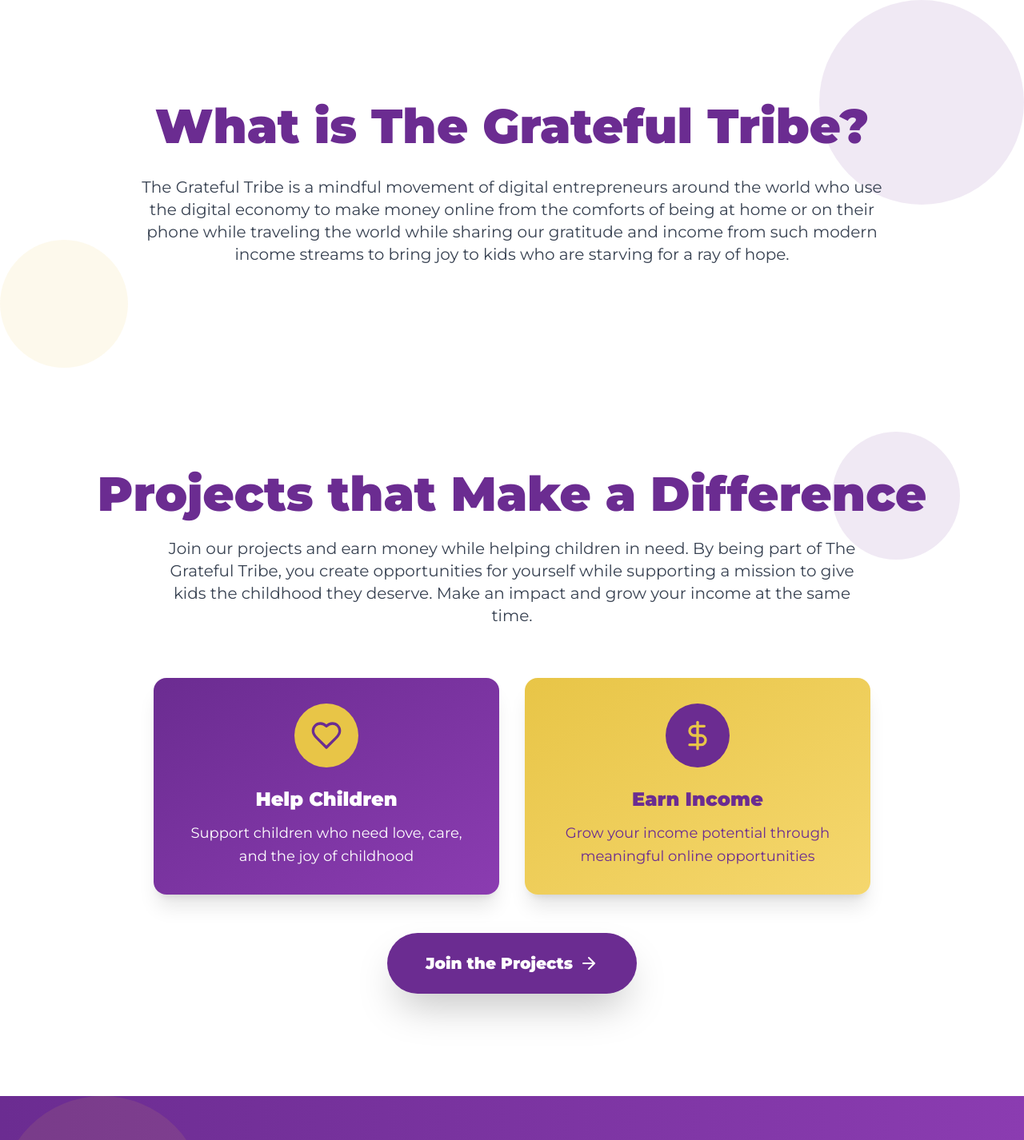
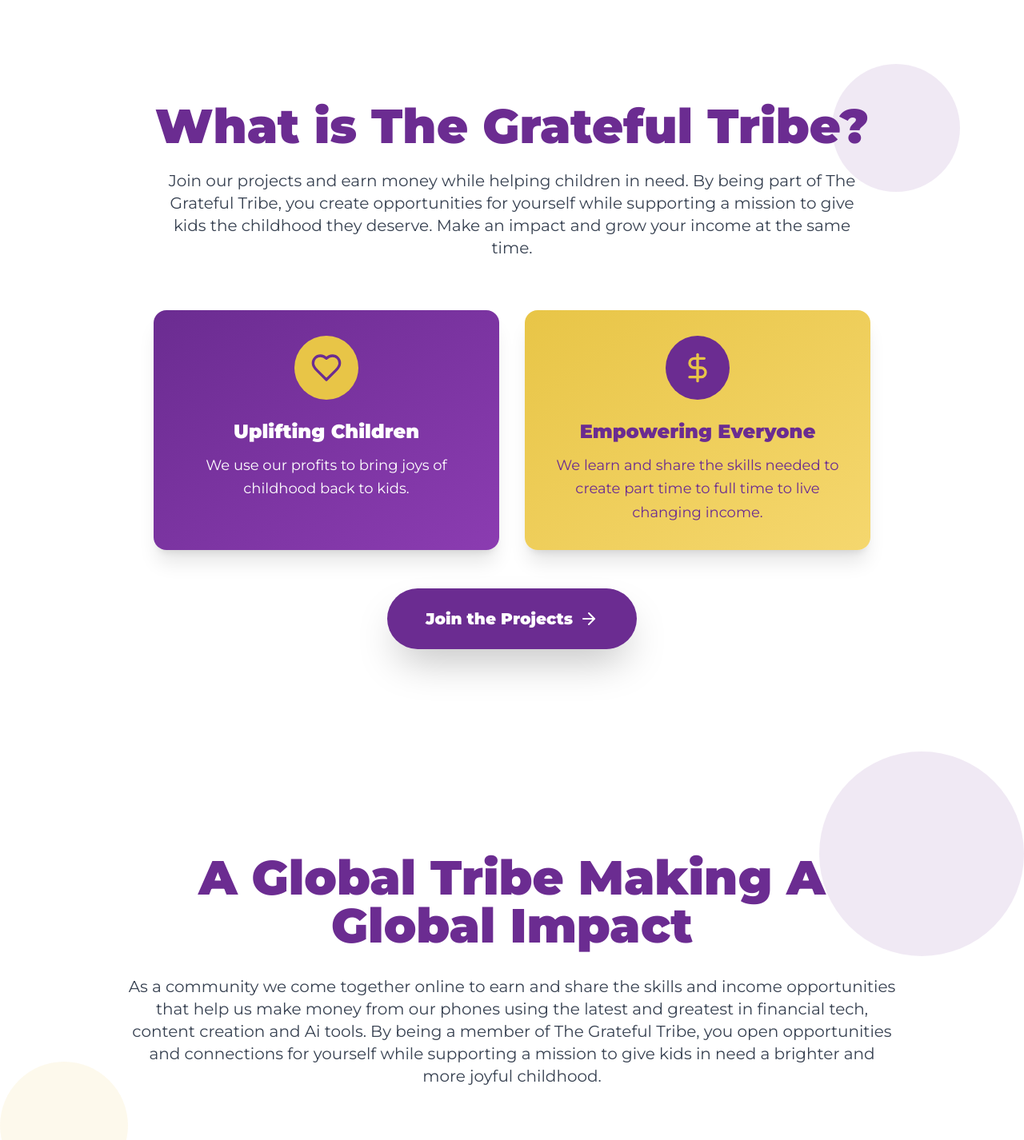
Before and after one commit to Tanjeelur/the-greateful-tribe, a React (Vite) app: page / in a window 1280 px wide. Shown: the part 800-2226 px from the top of the page at 80% size. Built offline with nearby package versions, Linux system fonts and the light colour scheme.

Commit message:
Homepage sections re-arranged and text updated

```diff
--- a/src/pages/HomePage.tsx
+++ b/src/pages/HomePage.tsx
@@ -128,21 +128,7 @@ export default function HomePage() {
         </div> */}
       </section>
 
-      <section className="py-20 md:py-32 bg-white relative overflow-hidden">
-        <DecorativeCircle color="purple" size="large" position="top-0 right-0" />
-        <DecorativeCircle color="gold" size="medium" position="bottom-0 left-0" />
 
-        <div className="max-w-5xl mx-auto px-4 sm:px-6 lg:px-8 relative z-10">
-          <div className="text-center">
-            <h2 className="text-4xl md:text-6xl font-black text-[#6B2C91] mb-8">
-              What is The Grateful Tribe?
-            </h2>
-            <p className="text-lg md:text-xl text-gray-700 leading-relaxed">
-              The Grateful Tribe is a mindful movement of digital entrepreneurs around the world who use the digital economy to make money online from the comforts of being at home or on their phone while traveling the world while sharing our gratitude and income from such modern income streams to bring joy to kids who are starving for a ray of hope.
-            </p>
-          </div>
-        </div>
-      </section>
 
       <section className="py-20 md:py-32 bg-white relative overflow-hidden">
         <DecorativeCircle color="purple" size="medium" position="top-20 right-20" />
@@ -150,7 +136,8 @@ export default function HomePage() {
         <div className="max-w-6xl mx-auto px-4 sm:px-6 lg:px-8 relative z-10">
           <div className="text-center mb-16">
             <h2 className="text-4xl md:text-6xl font-black text-[#6B2C91] mb-6">
-              Projects that Make a Difference
+
+              What is The Grateful Tribe?
             </h2>
             <p className="text-lg md:text-xl text-gray-700 max-w-4xl mx-auto leading-relaxed mb-8">
               Join our projects and earn money while helping children in need. By being part of The Grateful Tribe, you create opportunities for yourself while supporting a mission to give kids the childhood they deserve. Make an impact and grow your income at the same time.
@@ -162,9 +149,9 @@ export default function HomePage() {
               <div className="bg-[#E8C547] w-20 h-20 rounded-full flex items-center justify-center mx-auto mb-6">
                 <Heart className="text-[#6B2C91]" size={40} />
               </div>
-              <h3 className="text-2xl font-black mb-3">Help Children</h3>
+              <h3 className="text-2xl font-black mb-3">Uplifting Children</h3>
               <p className="text-lg leading-relaxed">
-                Support children who need love, care, and the joy of childhood
+                We use our profits to bring joys of childhood back to kids.
               </p>
             </div>
 
@@ -172,9 +159,9 @@ export default function HomePage() {
               <div className="bg-[#6B2C91] w-20 h-20 rounded-full flex items-center justify-center mx-auto mb-6">
                 <DollarSign className="text-[#E8C547]" size={40} />
               </div>
-              <h3 className="text-2xl font-black mb-3">Earn Income</h3>
+              <h3 className="text-2xl font-black mb-3">Empowering Everyone </h3>
               <p className="text-lg leading-relaxed">
-                Grow your income potential through meaningful online opportunities
+                We learn and share the skills needed to create part time to full time to live changing income.
               </p>
             </div>
           </div>
@@ -189,6 +176,22 @@ export default function HomePage() {
             >
               Join the Projects <ArrowRight size={24} />
             </button>
+          </div>
+        </div>
+      </section>
+
+      <section className="py-20 md:py-32 bg-white relative overflow-hidden">
+        <DecorativeCircle color="purple" size="large" position="top-0 right-0" />
+        <DecorativeCircle color="gold" size="medium" position="bottom-0 left-0" />
+
+        <div className="max-w-5xl mx-auto px-4 sm:px-6 lg:px-8 relative z-10">
+          <div className="text-center">
+            <h2 className="text-4xl md:text-6xl font-black text-[#6B2C91] mb-8">
+              A Global Tribe Making A Global Impact
+            </h2>
+            <p className="text-lg md:text-xl text-gray-700 leading-relaxed">
+              As a community we come together online to earn and share the skills and income opportunities that help us make money from our phones using the latest and greatest in financial tech, content creation and Ai tools. By being a member of The Grateful Tribe, you open opportunities and connections for yourself while supporting a mission to give kids in need a brighter and more joyful childhood.
+            </p>
           </div>
         </div>
       </section>
```
